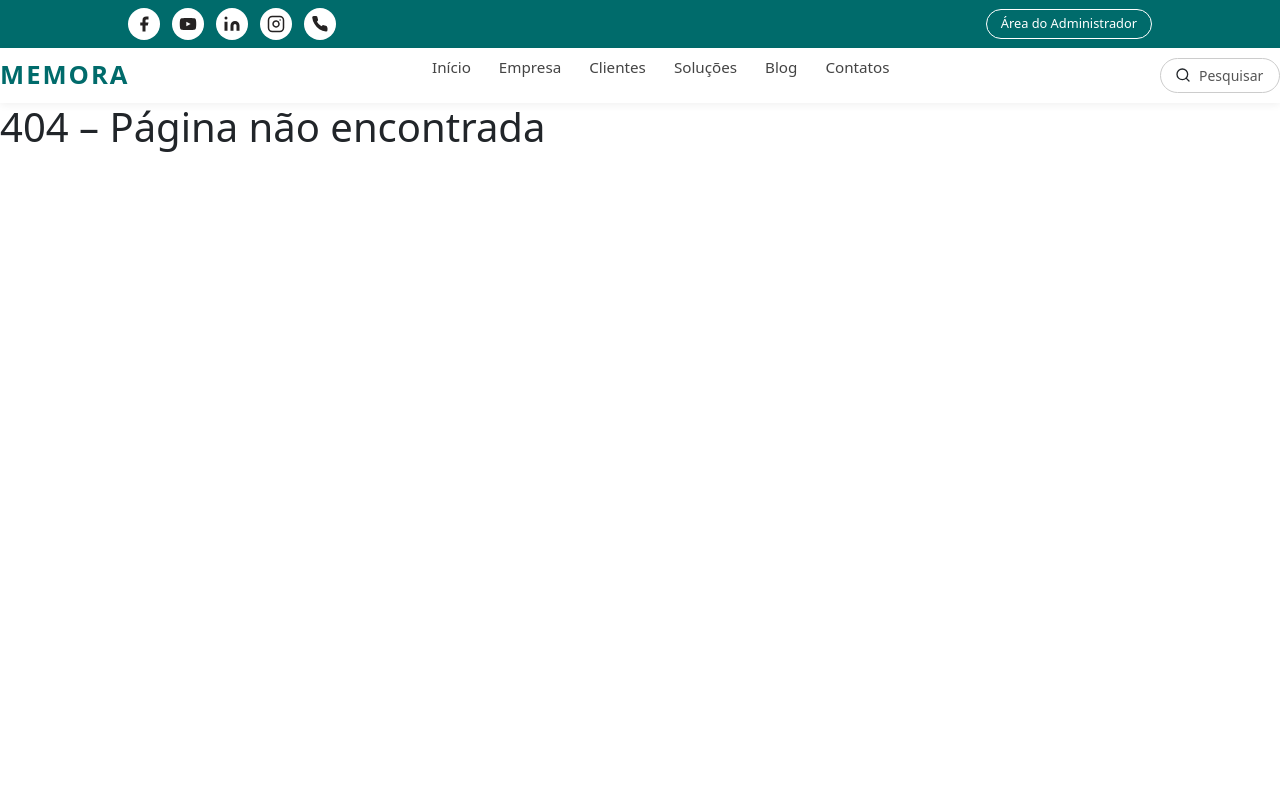
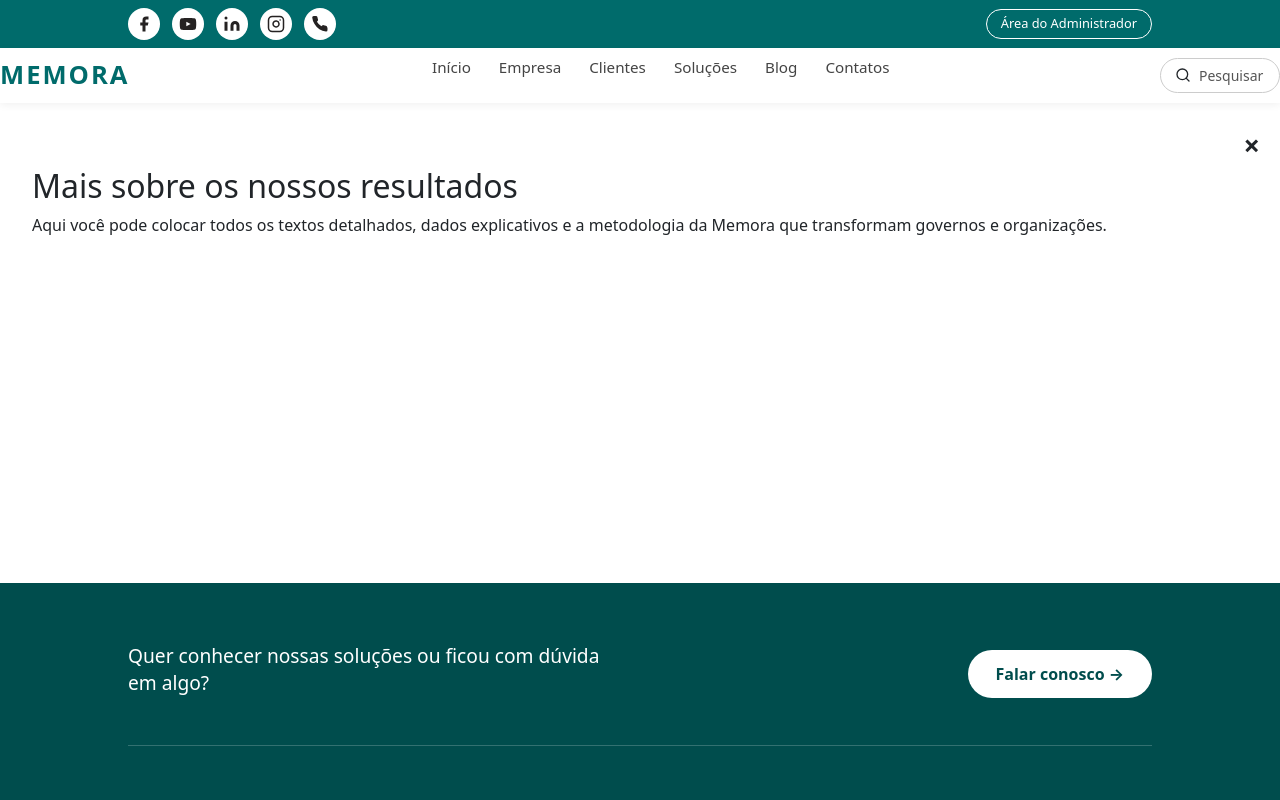
Before and after one commit to Luizyan/memora-web, a React (Vite) app in the folder memora-web/: page /#/vejamais in a window 1280 px wide. Before the commit this address had no page. Shown: the top 800 px of the page. Built offline with nearby package versions, Linux system fonts and the light colour scheme.

Commit message:
adicionado conteudo no veja mais

```diff
--- a/memora-web/src/App.jsx
+++ b/memora-web/src/App.jsx
@@ -3,9 +3,11 @@ import { HashRouter, Routes, Route } from 'react-router-dom';
 import { Header }  from './components/home/Header';
 import { Hero }    from './components/home/Hero';
 import { Stats }   from './components/home/Stats';
-import { Footer }  from './components/home/Footer';
+import { Footer }  from './components/home/Footer'; // Importação do Footer continua aqui
 import { Jobs }    from './components/home/Jobs';
 import { Clients } from './components/home/Clients';
+
+import { VejaMais } from './PaginasRedirecionadas/HomeR/VejaMais';
 
 import ClientsNav from './pages/ClientsNav';
 import Blog       from './pages/Blog';
@@ -15,6 +17,8 @@ import Contatos   from './pages/Contatos';
 
 import './App.css';
 
+// ... seus imports normais
+
 function Home() {
   return (
     <div className="container">
@@ -22,7 +26,7 @@ function Home() {
       <Stats />
       <Clients />
       <Jobs />
-      <Footer />
+      <Footer /> {/* Footer inserido apenas na Home */}
     </div>
   );
 }
@@ -33,6 +37,7 @@ function App() {
       <Header />
       <Routes>
         <Route path="/"         element={<Home />} />
+        <Route path="/vejamais" element={<VejaMais />}  /> {/* Adicione o <Footer /> dentro do VejaMais.jsx também */}
         <Route path="/clientes" element={<ClientsNav />} />
         <Route path="/blog"     element={<Blog />} />
         <Route path="/empresa"  element={<Empresa />} />
--- /dev/null
+++ b/memora-web/src/PaginasRedirecionadas/HomeR/VejaMais.css
@@ -0,0 +1,13 @@
+/* VejaMais.css */
+.veja-mais-container {
+  padding: 20px;
+}
+
+.veja-mais-button {
+  padding: 10px 20px;
+  background-color: #007bff;
+  color: white;
+  border: none;
+  border-radius: 5px;
+  cursor: pointer;
+}
--- /dev/null
+++ b/memora-web/src/PaginasRedirecionadas/HomeR/VejaMais.jsx
@@ -0,0 +1,42 @@
+import { Link } from 'react-router-dom';
+import { Footer } from '../../components/home/Footer'; // 1. Importa o Footer (ajuste os pontos se o caminho der erro)
+import './VejaMais.css';
+
+export function VejaMais() {
+  return (
+    <> {/* 2. Abre o Fragment do React para permitir dois componentes irmãos */}
+
+      <section className="veja-mais-container" style={{ position: 'relative', padding: '4rem 2rem', minHeight: '60vh' }}>
+        {/* O botão X que aponta para a raiz "/" */}
+        <Link
+          to="/"
+          style={{
+            position: 'absolute',
+            top: '20px',
+            right: '20px',
+            fontSize: '1.8rem',
+            background: 'none',
+            border: 'none',
+            cursor: 'pointer',
+            fontWeight: 'bold',
+            color: 'inherit',
+            textDecoration: 'none'
+          }}
+          aria-label="Fechar"
+        >
+          &times;
+        </Link>
+
+        <div className="veja-mais-conteudo">
+          <h2>Mais sobre os nossos resultados</h2>
+          <p>
+            Aqui você pode colocar todos os textos detalhados, dados explicativos
+            e a metodologia da Memora que transformam governos e organizações.
+          </p>
+        </div>
+      </section>
+
+      <Footer />
+    </>
+  );
+}
--- a/memora-web/src/components/home/Hero.jsx
+++ b/memora-web/src/components/home/Hero.jsx
@@ -1,15 +1,17 @@
+import { Link } from 'react-router-dom'; // Importe o Link
 import heroImg from '../../assets/genteComemorando.jpg';
 
 export function Hero() {
   return (
-    // OPÇÃO 1: Adicionar display flex e gap direto no pai (Recomendado)
     <section className="hero" style={{ display: 'flex', alignItems: 'center', gap: '3rem' }}>
-
-      {/* OPÇÃO 2: Adicionar uma margem direita na div do texto */}
-      <div className="hero-content" style={{ marginRight: '3rem' }}>
+      <div className="hero-content">
         <h1>Transformamos processos em <strong>resultados memoráveis</strong></h1>
         <p>Conectando tecnologia, metodologia e pessoas para transformar governos e organizações.</p>
-        <button className="cta-btn">Veja mais</button>
+
+        {/* Transformado em Link apontando para a nova rota */}
+        <Link to="/vejamais" className="cta-btn" style={{ textDecoration: 'none' }}>
+          Veja mais
+        </Link>
       </div>
 
       <div className="hero-image">
--- a/memora-web/src/components/home/Jobs.jsx
+++ b/memora-web/src/components/home/Jobs.jsx
@@ -62,7 +62,6 @@ export function Jobs() {
     <section style={{ backgroundColor: '#b2d8d8', padding: '60px 64px', position: 'relative' }}>
       <div style={{ display: 'flex', justifyContent: 'space-between', alignItems: 'center', marginBottom: 32 }}>
         <h2 style={{ fontSize: 36, fontWeight: 700, color: '#1a5f5f', margin: 0 }}>Vagas</h2>
-        <a href="#" style={{ color: '#1a5f5f', fontWeight: 600, textDecoration: 'underline', fontSize: 16 }}>Ver mais</a>
       </div>
 
       <div style={{ display: 'flex', alignItems: 'center', gap: 16 }}>
@@ -88,9 +87,6 @@ export function Jobs() {
                 <h3 style={{ color: '#fff', fontSize: 18, fontWeight: 700, margin: 0, lineHeight: 1.4 }}>
                   {job.title}
                 </h3>
-                <a href="#" style={{ color: '#d0f0f0', fontSize: 14, textDecoration: 'none', marginTop: 8 }}>
-                  Leia mais →
-                </a>
               </div>
             </div>
           ))}
```
Also changed, not shown: 1 other file (tests, documents, lock files or other folders).
